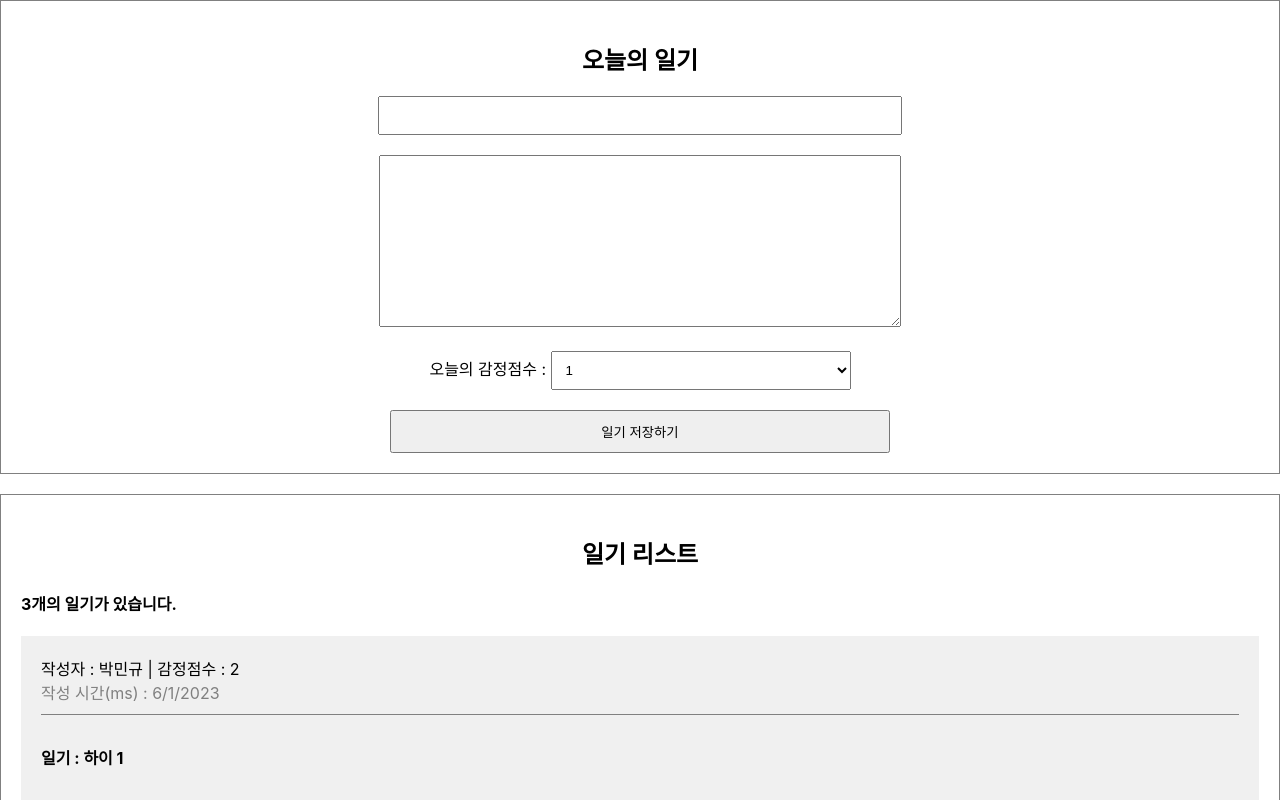
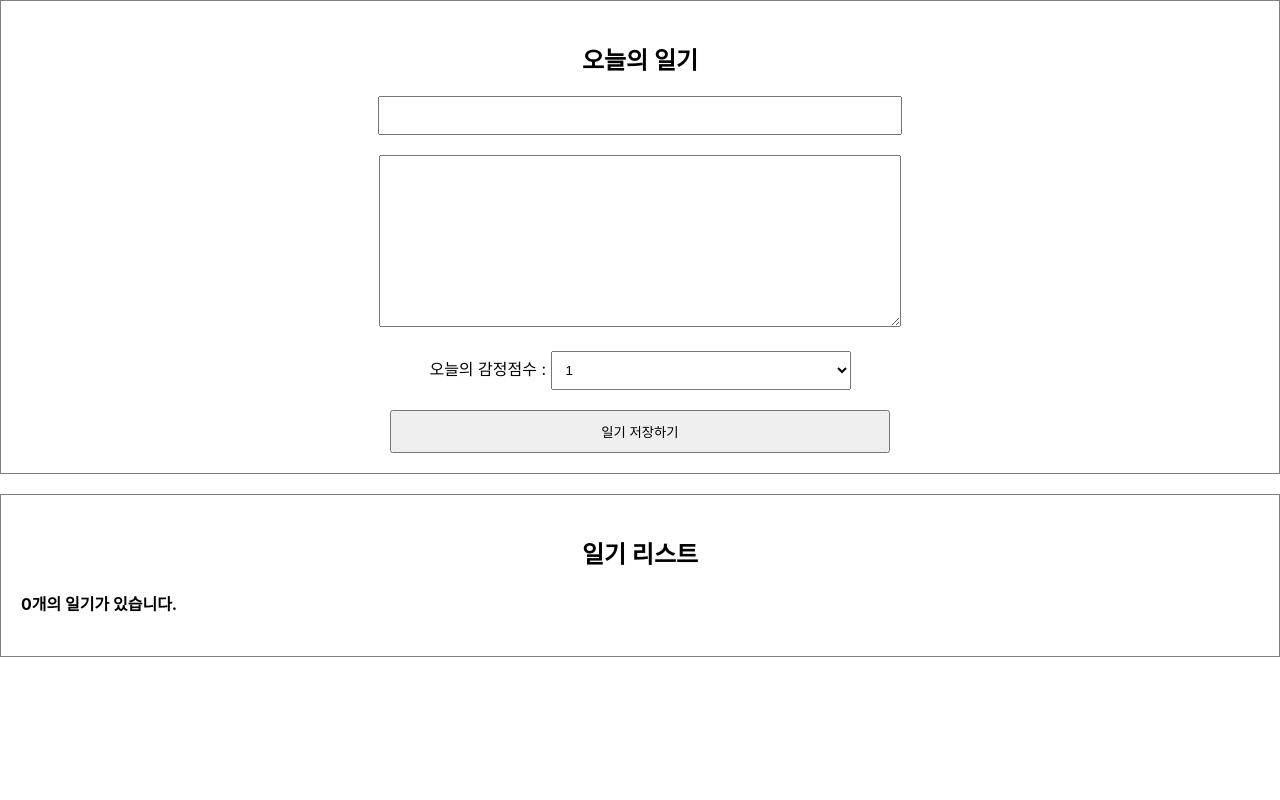
Before and after one commit to 7p3m1k/simplediary, a React (Create React App) app: page / in a window 1280 px wide. Shown: the top 800 px of the page. Built offline with nearby package versions, Linux system fonts and the light colour scheme.

Commit message:
다이어리 저장 & 다이어리 리스트 추가

```diff
--- a/src/App.js
+++ b/src/App.js
@@ -1,37 +1,30 @@
-import React, { useState, useEffect } from "react";
+import React, { useState, useRef } from "react";
 import "./App.css";
 import DiaryEditor from "./DiaryEditor";
 import DiaryList from "./DiaryList";
 
-const dummyList = [
-  {
-    id: 1,
-    author: "박민규",
-    content: "하이 1",
-    emotion: 2,
-    created_date: new Date().getTime(),
-  },
-  {
-    id: 2,
-    author: "홍길동",
-    content: "하이 2",
-    emotion: 3,
-    created_date: new Date().getTime(),
-  },
-  {
-    id: 3,
-    author: "개똥이",
-    content: "하이 3",
-    emotion: 1,
-    created_date: new Date().getTime(),
-  },
-];
+function App() {
+  const [data, setData] = useState([]);
 
-function App() {
+  const dataId = useRef(0);
+
+  const onCreate = (author, content, emotion) => {
+    const created_date = new Date().getTime();
+    const newItem = {
+      author,
+      content,
+      emotion,
+      created_date,
+      id: dataId.current,
+    };
+    dataId.current += 1;
+    setData([newItem, ...data]);
+  };
+
   return (
     <div className="App">
-      <DiaryEditor />
-      <DiaryList diaryList={dummyList} />
+      <DiaryEditor onCreate={onCreate} />
+      <DiaryList diaryList={data} />
     </div>
   );
 }
--- a/src/DiaryEditor.js
+++ b/src/DiaryEditor.js
@@ -1,6 +1,6 @@
 import { useRef, useState } from "react";
 
-const DiaryEditor = () => {
+const DiaryEditor = ({ onCreate }) => {
   const authorInput = useRef();
   const contentInput = useRef();
 
@@ -27,8 +27,9 @@
       contentInput.current.focus();
       return;
     }
-
+    onCreate(state.author, state.content, state.emotion);
     alert("저장 성공");
+    setState({ author: "", content: "", emotion: 1 });
   };
 
   return (
```
